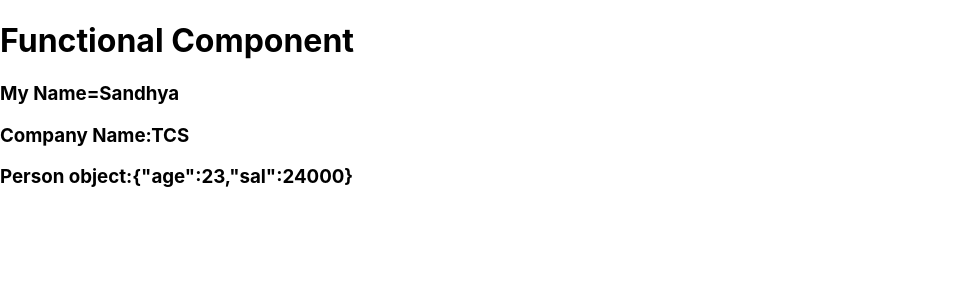
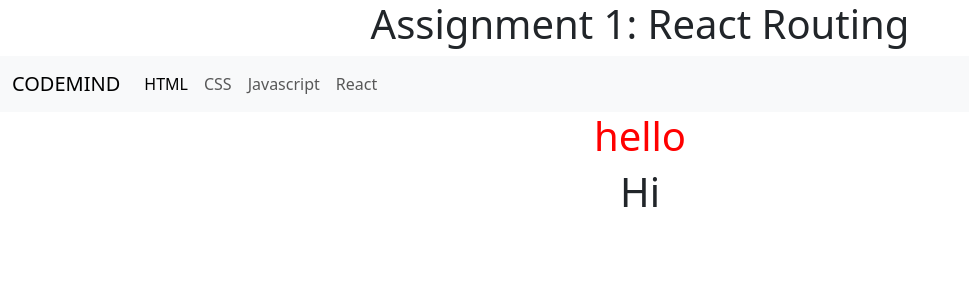
Before and after one commit to pranaliPukale/NewReact, a React (Create React App) app in the folder my/: page /CompCommunication in a window 1280 px wide. Shown: the top 300 px of the page, without its empty margins (0-969 px from the left). Built offline with nearby package versions, Linux system fonts and the light colour scheme.

Commit message:
React Router1
React Router1

```diff
--- a/my/src/App.js
+++ b/my/src/App.js
@@ -1,8 +1,8 @@
-import logo from './logo.svg';
+// import logo from './logo.svg';
 import './App.css';
-
-import Webpage from './Component/Webpage';
-
+import 'bootstrap/dist/css/bootstrap.min.css'
+// import Webpage from './Component/Webpage';
+import Website1 from './Component/Assignment1/Website1';
 
 function App() {
 
@@ -24,7 +24,10 @@
         //</a>
       //</header>
    // </div>
-   <Webpage/>
+   <div  className='App'>
+       <Website1/>
+  </div>
+
 
 
   );
--- /dev/null
+++ b/my/src/Component/Assignment1/LeftHand.jsx
@@ -0,0 +1,11 @@
+import React from 'react'
+
+function LeftHand() {
+  return (
+    <div>
+      <h1>hello</h1>
+    </div>
+  )
+}
+
+export default LeftHand
--- /dev/null
+++ b/my/src/Component/Assignment1/MainScreen.jsx
@@ -0,0 +1,17 @@
+import React from 'react'
+import LeftHand from "./LeftHand"
+import RightHand from './RightHand'
+function MainScreen() {
+  return (
+    <div>
+        <div style={{ color:"red"}}>
+      <LeftHand/>
+      </div>
+      <div>
+        <RightHand/>
+      </div>
+    </div>
+  )
+}
+
+export default MainScreen
--- /dev/null
+++ b/my/src/Component/Assignment1/RightHand.jsx
@@ -0,0 +1,11 @@
+import React from 'react'
+
+function RightHand() {
+  return (
+    <div>
+      <h1>Hi</h1>
+    </div>
+  )
+}
+
+export default RightHand
--- /dev/null
+++ b/my/src/Component/Assignment1/Website1.jsx
@@ -0,0 +1,43 @@
+/* eslint-disable jsx-a11y/anchor-is-valid */
+import React from 'react'
+import MainScreen from './MainScreen'
+
+function Website1() {
+  return (
+    <div>
+        <h1>Assignment 1: React Routing</h1>
+        <div>
+        <nav class="navbar navbar-expand-lg bg-body-tertiary">
+        <div class="container-fluid">
+           <a class="navbar-brand" href="#">CODEMIND</a>
+          <button class="navbar-toggler" type="button" data-bs-toggle="collapse" data-bs-target="#navbarSupportedContent" aria-controls="navbarSupportedContent" aria-expanded="false" aria-label="Toggle navigation">
+           <span class="navbar-toggler-icon"></span>
+          </button>
+    <div class="collapse navbar-collapse" id="navbarSupportedContent">
+      <ul class="navbar-nav me-auto mb-2 mb-lg-0">
+        <li class="nav-item">
+          <a class="nav-link active" aria-current="page" href="#">HTML</a>
+        </li>
+        <li class="nav-item">
+          <a class="nav-link" href="#">CSS</a>
+        </li>
+        <li class="nav-item">
+          <a class="nav-link" href="#">Javascript</a>
+        </li>
+        <li class="nav-item">
+          <a class="nav-link" href="#">React</a>
+        </li>
+
+
+      </ul>
+
+    </div>
+  </div>
+</nav>
+        </div>
+      <MainScreen/>
+    </div>
+  )
+}
+
+export default Website1
```
